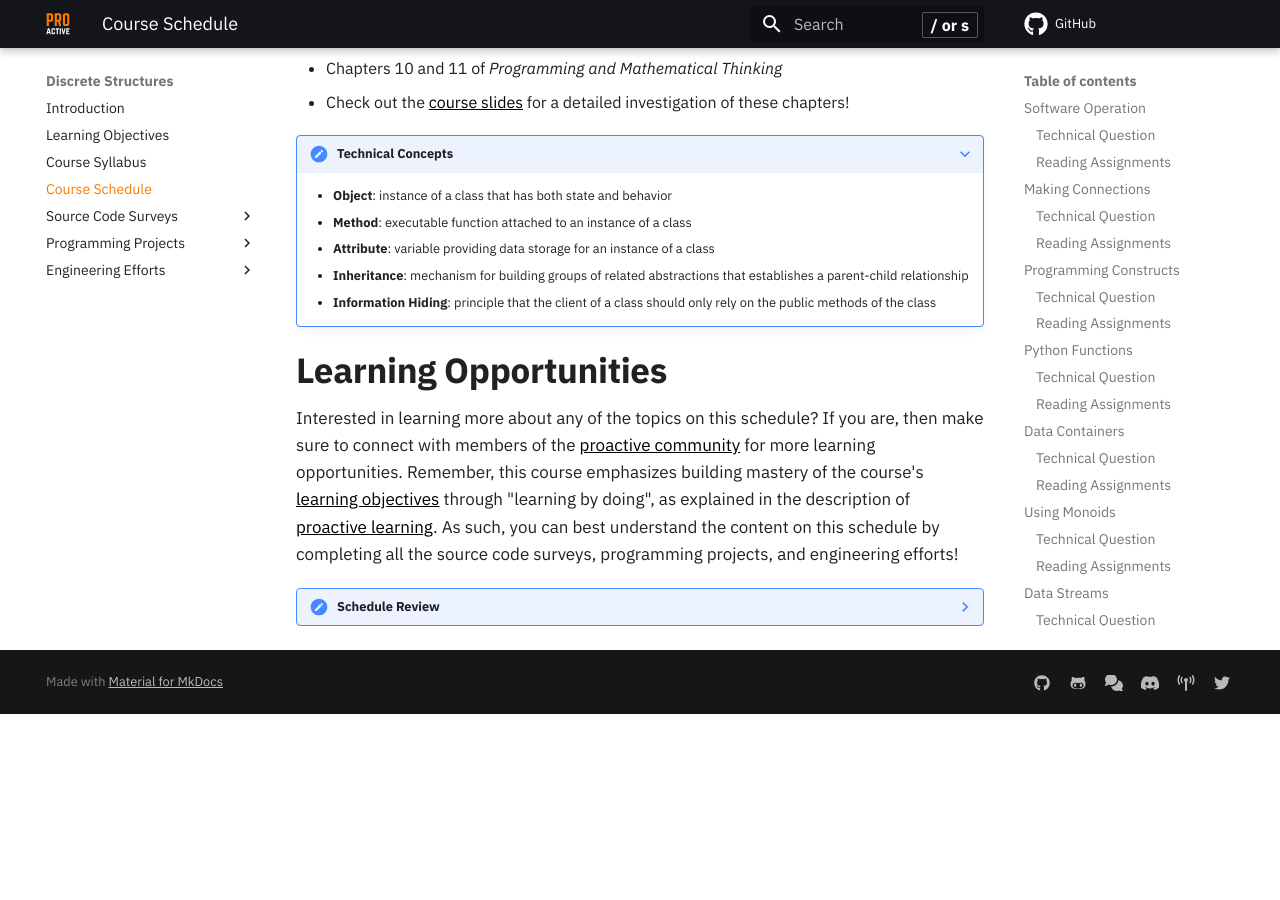
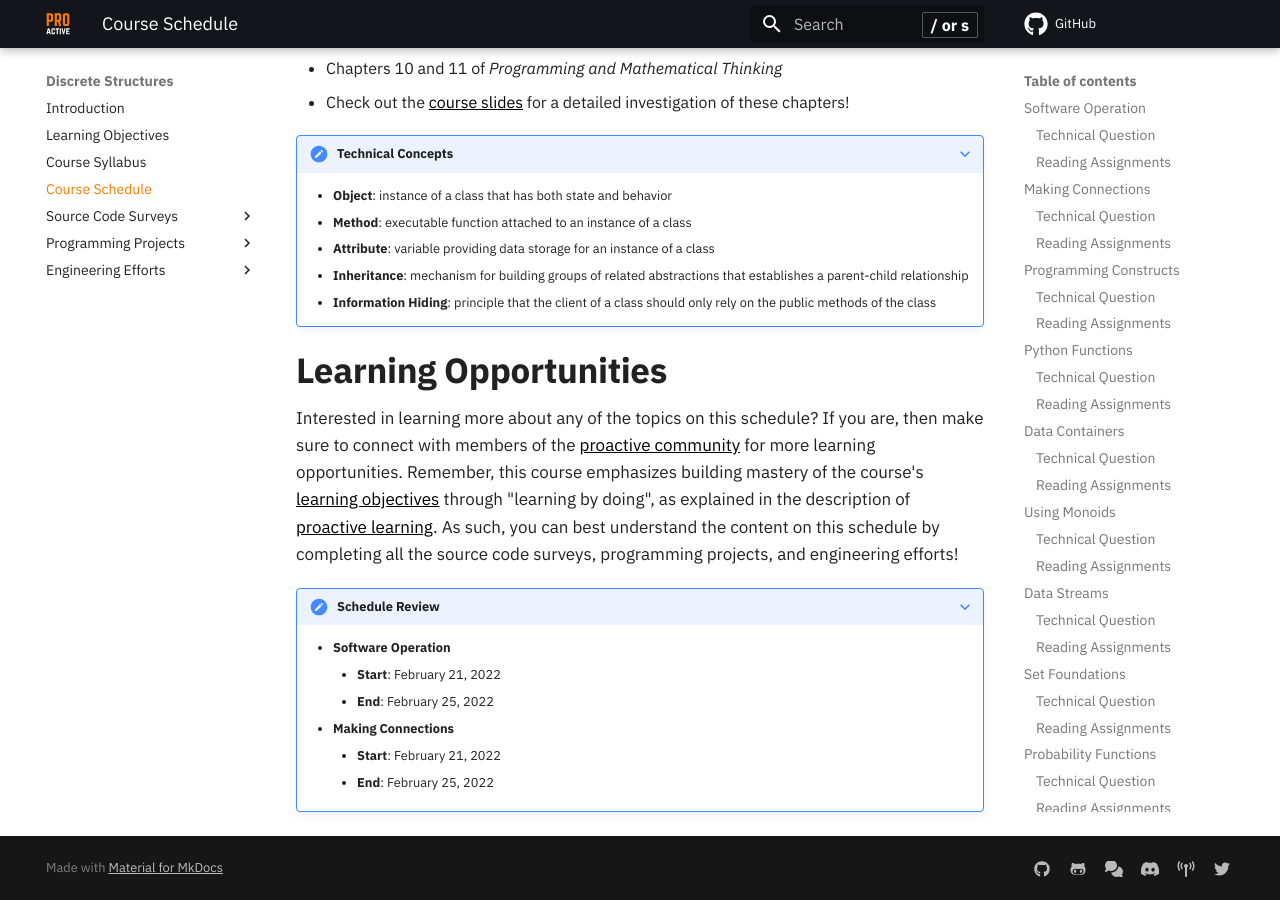
Before and after one commit to ProactiveProgrammers/www.proactiveprogrammers.com, an MkDocs documentation site: the page built from docs/discrete-structures/schedule-discrete-structures.md, in a window 1280 px wide and 900 px high, scrolled down 5646 px. Built offline with MkDocs 1.6.1 and Material for MkDocs 9.7.7, drawn with Linux system fonts in a browser that asks for light colours; comment, search, counter and statistics services are not loaded; before the commit the page ends 6360 px from its top, so only the background shows below that; some of the changed lines change nothing that is shown.

Commit message:
fix: Update the course schedule at bottom of schedule-discrete-structures.

```diff
--- a/docs/discrete-structures/schedule-discrete-structures.md
+++ b/docs/discrete-structures/schedule-discrete-structures.md
@@ -269,43 +269,44 @@ learning](../../proactive-learning/introduction-proactive-learning). As such,
 you can best understand the content on this schedule by completing all the
 source code surveys, programming projects, and engineering efforts!
 
-??? note "Schedule Review"
+???+ note "Schedule Review"
     - **Software Operation**
-        - **Start**: August 24, 2021
-        - **End**: September 3, 2021
-    - **Making Connections**
-        - **Start**: September 6, 2021
-        - **End**: September 10, 2021
-    - **Programming Constructs**
-        - **Start**: September 13, 2021
-        - **End**: September 17, 2021
-    - **Python Functions**
-        - **Start**: September 20, 2021
-        - **End**: September 24, 2021
-    - **Data Containers**
-        - **Start**: September 27, 2021
-        - **End**: October 1, 2021
-    - **Monoids**
-        - **Start**: October 4, 2021
-        - **End**: October 8, 2021
-    - **Data Streams**
-        - **Start**: October 11, 2021
-        - **End**: October 15, 2021
-    - **Mid-Term Examination Review**
-        - **Start**: October 18, 2021
-        - **End**: October 22, 2021
-    - **Set Foundations**
-        - **Start**: October 25, 2021
-        - **End**: October 29, 2021
-    - **Probability Functions**
-        - **Start**: November 1, 2021
-        - **End**: November 5, 2021
-    - **Professional Evaluation**
-        - **Start**: November 8, 2021
-        - **End**: November 12, 2021
-    - **Mathematical Mappings**
-        - **Start**: November 15, 2021
-        - **End**: November 19, 2021
-    - **Object-Oriented Programming**
-        - **Start**: December 1, 2021
-        - **End**: December 8, 2021
+        - **Start**: February 21, 2022
+        - **End**: February 25, 2022
+      - **Making Connections**
+        - **Start**: February 21, 2022
+        - **End**: February 25, 2022
+
+<!-- - **Programming Constructs** -->
+<!--     - **Start**: September 13, 2022 -->
+<!--     - **End**: September 17, 2022 -->
+<!-- - **Python Functions** -->
+<!--     - **Start**: September 20, 2022 -->
+<!--     - **End**: September 24, 2022 -->
+<!-- - **Data Containers** -->
+<!--     - **Start**: September 27, 2022 -->
+<!--     - **End**: October 1, 2022 -->
+<!-- - **Monoids** -->
+<!--     - **Start**: October 4, 2022 -->
+<!--     - **End**: October 8, 2022 -->
+<!-- - **Data Streams** -->
+<!--     - **Start**: October 11, 2022 -->
+<!--     - **End**: October 15, 2022 -->
+<!-- - **Mid-Term Examination Review** -->
+<!--     - **Start**: October 18, 2022 -->
+<!--     - **End**: October 22, 2022 -->
+<!-- - **Set Foundations** -->
+<!--     - **Start**: October 25, 2022 -->
+<!--     - **End**: October 29, 2022 -->
+<!-- - **Probability Functions** -->
+<!--     - **Start**: November 1, 2022 -->
+<!--     - **End**: November 5, 2022 -->
+<!-- - **Professional Evaluation** -->
+<!--     - **Start**: November 8, 2022 -->
+<!--     - **End**: November 12, 2022 -->
+<!-- - **Mathematical Mappings** -->
+<!--     - **Start**: November 15, 2022 -->
+<!--     - **End**: November 19, 2022 -->
+<!-- - **Object-Oriented Programming** -->
+<!--     - **Start**: December 1, 2022 -->
+<!--     - **End**: December 8, 2022 -->
```
